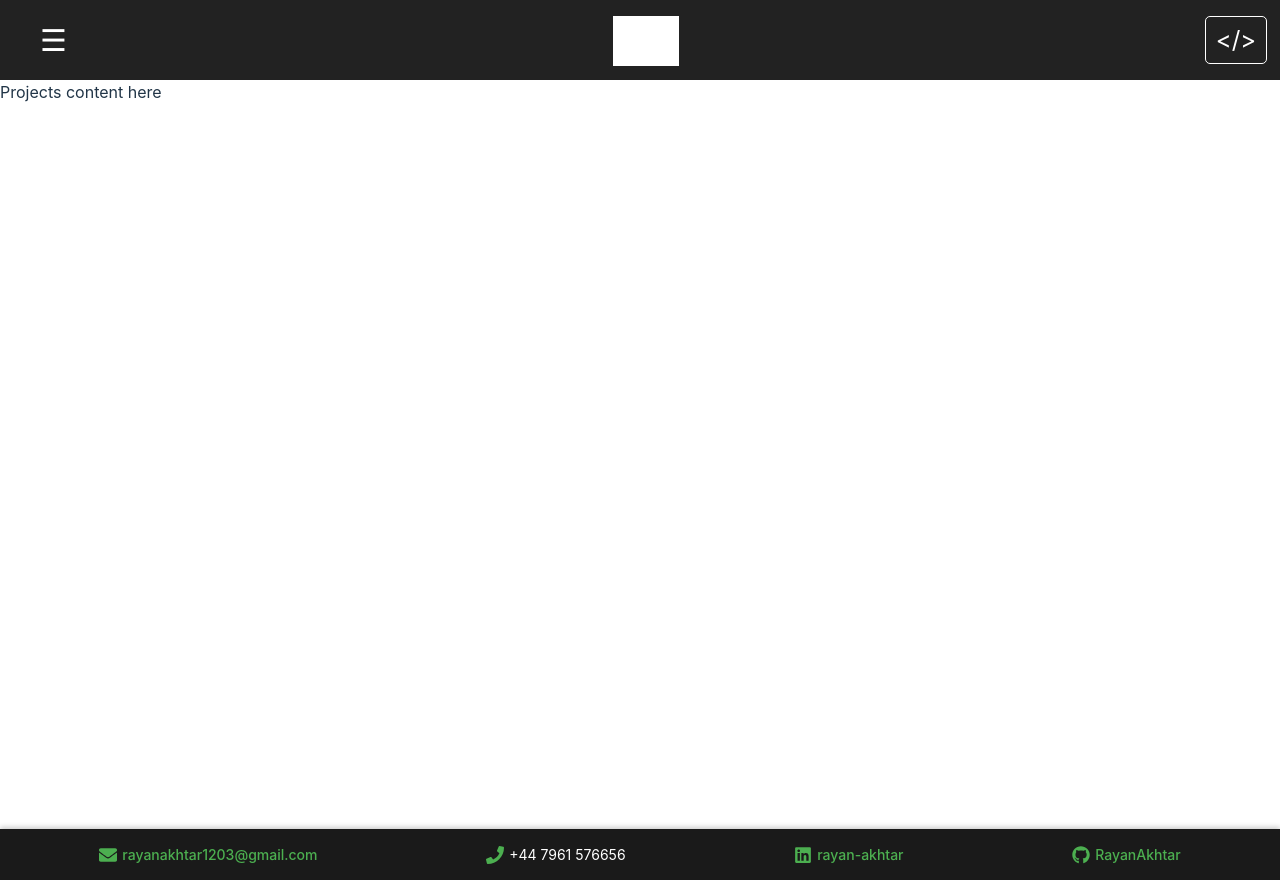
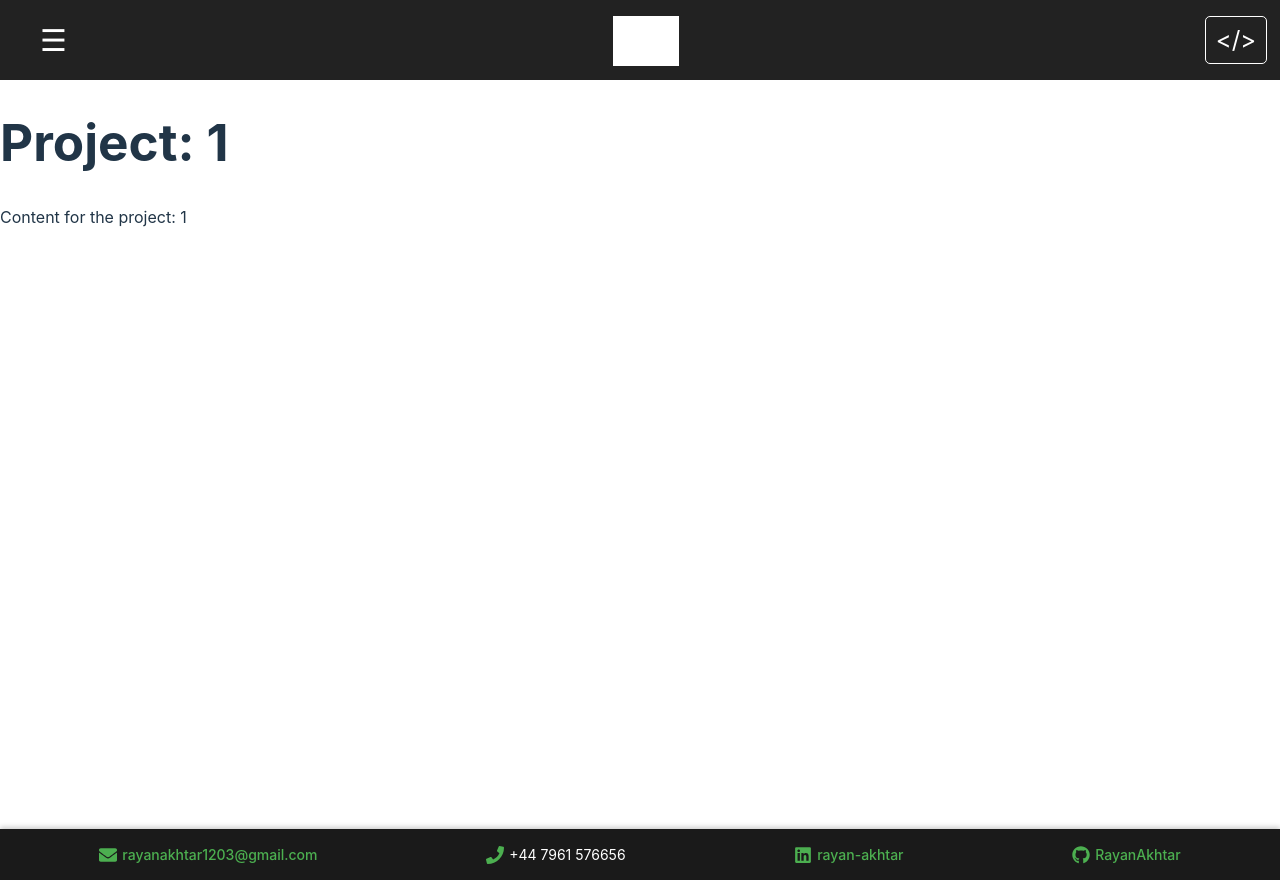
Before and after one commit to RayanAkhtar/portfolio, a React (Vite) app: page /projects/1 in a window 1280 px wide. Built offline with nearby package versions, Linux system fonts and the light colour scheme; no server answers; the database is empty; grey boxes are pictures that could not be loaded.

Commit message:
feat: implement parameter passing in the aside menu and reimplemented double click for menu

```diff
--- a/src/components/AsideMenu.tsx
+++ b/src/components/AsideMenu.tsx
@@ -106,6 +106,11 @@ const AsideMenu: React.FC<{ isOpen: boolean; closeMenu: () => void }> = ({
     }
   };
 
+  const handleMenuDoubleClick = (item: MenuItem) => {
+    navigate(item.path);
+    closeMenu();
+  };
+
   if (loading) {
     return <div>Loading menu...</div>;
   }
@@ -118,6 +123,7 @@ const AsideMenu: React.FC<{ isOpen: boolean; closeMenu: () => void }> = ({
             <div
               className="menu-item"
               onClick={() => handleMenuClick(item)}
+              onDoubleClick={() => handleMenuDoubleClick(item)}
               role="menuitem"
             >
               <span className="menu-link">{item.label}</span>
--- a/src/pages/Projects.tsx
+++ b/src/pages/Projects.tsx
@@ -1,8 +1,13 @@
+import React from 'react';
+import { useParams } from 'react-router-dom';
 
 const Projects: React.FC = () => {
+  const { 'projectName': projectName } = useParams<{ 'projectName': string }>();
+
   return (
     <>
-            Projects content here
+      <h1>Project: {projectName}</h1>
+      <p>Content for the project: {projectName}</p>
     </>
   );
 };
--- a/src/styles/footer.css
+++ b/src/styles/footer.css
@@ -1,5 +1,6 @@
 /* Footer Styling */
 .footer {
+  z-index: 1;
 	bottom: 0;
   background-color: #1a1a1a;
   color: #fff;
```
Lines whose indentation alone changed are shown as unchanged.
